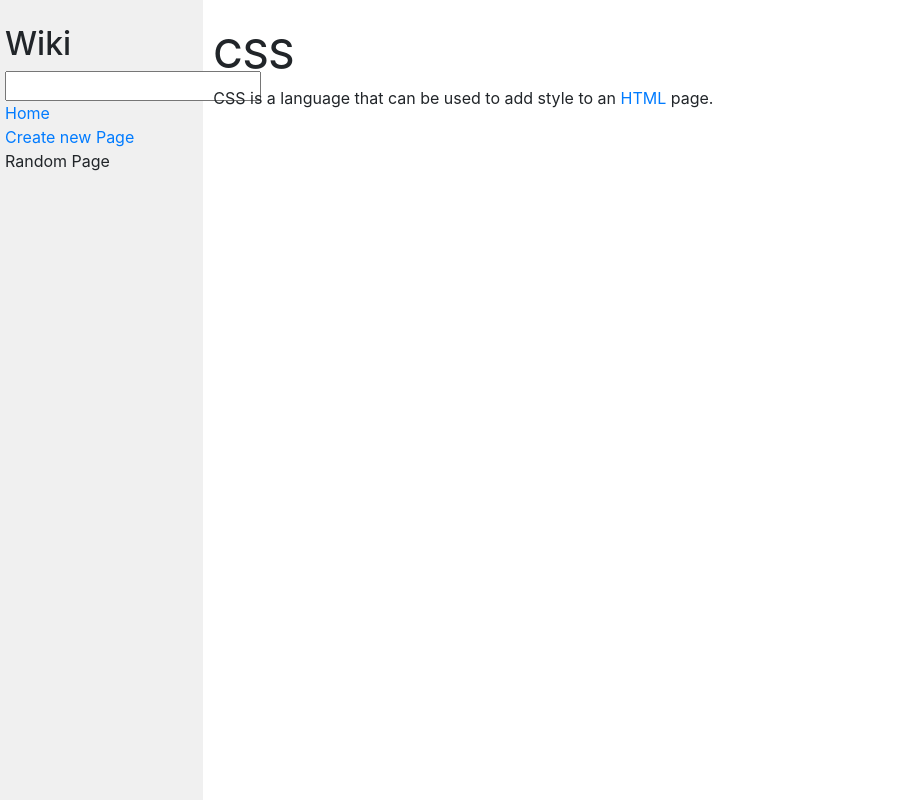
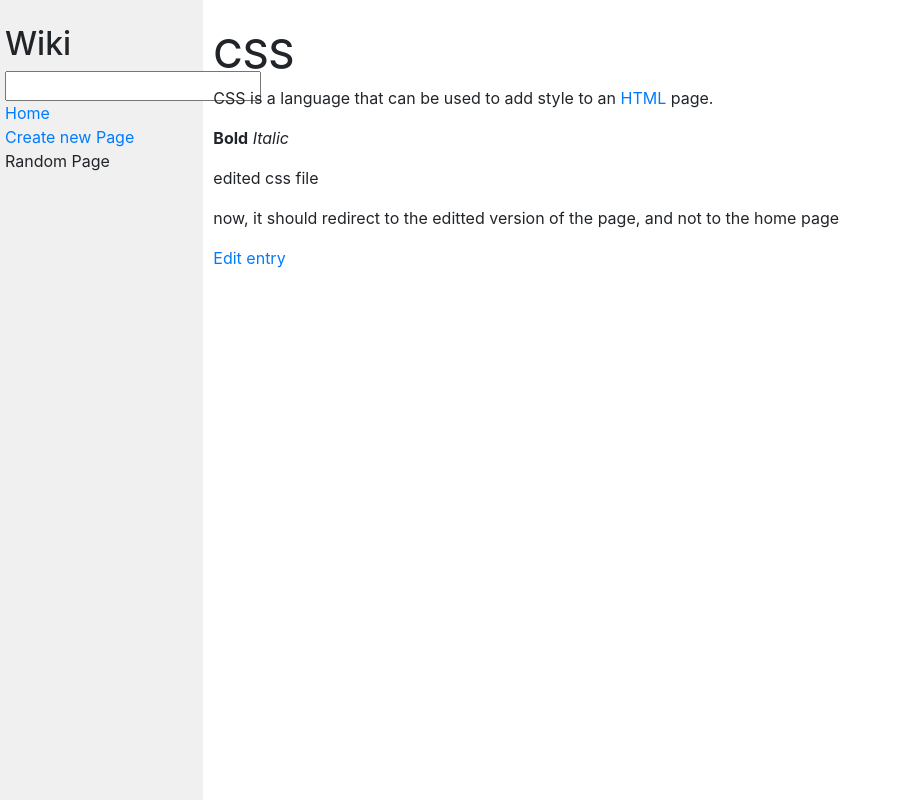
Before and after one commit to Gaurav-Shekhawat/vikiDjango, a Django app: page /wiki/CSS in a window 1280 px wide. Shown: the whole page, without its empty margins (0-897 px from the left). Run offline with Django 3.2, Linux system fonts and the light colour scheme; some libraries are stand-ins or nearby versions.

Commit message:
implement edit function

```diff
--- a/encyclopedia/templates/encyclopedia/entry.html
+++ b/encyclopedia/templates/encyclopedia/entry.html
@@ -1,2 +1,4 @@
 {% extends "encyclopedia/layout.html" %} {% block title %} {{pagetitle}}
-{%endblock %} {% block body %} {{bodyContent|safe}} {% endblock %}
+{%endblock %} {% block body %} {{bodyContent|safe}}
+<a href="./{{pagetitle}}/edit">Edit entry</a>
+{% endblock %}
--- a/encyclopedia/urls.py
+++ b/encyclopedia/urls.py
@@ -5,5 +5,7 @@ from . import views
 urlpatterns = [
     path("", views.index, name="index"),
     path("wiki/newPage",views.newPage,  name = "newPage"),
+    path("wiki/editpage", views.editpage, name = "editpage"),
     path("wiki/<str:pagetitle>", views.entry, name = "entry"),
+    path("wiki/<str:pagetitle>/edit", views.edit, name = "edit"),
 ]
--- a/encyclopedia/views.py
+++ b/encyclopedia/views.py
@@ -1,6 +1,7 @@
 from django.http import HttpResponse, HttpResponseRedirect
 from django.shortcuts import render
 from django import forms
+from django.template import RequestContext
 from django.urls import reverse
 import markdown
 import os
@@ -13,7 +14,7 @@ class SearchWikiForm(forms.Form):
 
 class newPageForm(forms.Form):
     pageTitle = forms.CharField(label = "Title")
-    pageContent = forms.CharField(label= "Content")
+    pageContent = forms.CharField(widget=forms.Textarea)
 
 
 def index(request):
@@ -62,6 +63,9 @@ def newPage(request):
 
         if form.is_valid():
             newPageTitle = form.cleaned_data["pageTitle"]
+            if "name" not in form.cleaned_data:
+                if newPageTitle in util.list_entries():
+                    return HttpResponse("Error: Blog already exists")
             newPageBody = form.cleaned_data["pageContent"]
             finalPath = os.path.join("entries", f"{newPageTitle}.md");
             file1 = open(finalPath, "w");
@@ -78,3 +82,38 @@ def newPage(request):
     return render(request, "encyclopedia/newPage.html", {
         "form": newPageForm()
     })
+
+
+def edit(request, pagetitle):
+    with open(f"entries/{pagetitle}.md", 'r') as f:
+        text = f.read()
+        diction = {
+            "pageTitle":pagetitle,
+            "pageContent":text
+            }
+        form = newPageForm(diction)
+        f.close()
+        return render(request, "encyclopedia/edit.html", {
+            "pagetitle": f"edit:{pagetitle}",
+            "editForm":form,
+            "form": SearchWikiForm()
+        })
+
+def editpage(request):
+    if request.method == "POST":
+        form = newPageForm(request.POST)
+
+        if form.is_valid():
+            edittedPageTitle = form.cleaned_data["pageTitle"]
+            edittedPageBody = form.cleaned_data["pageContent"]
+            finalPath = os.path.join("entries", f"{edittedPageTitle}.md");
+            file1 = open(finalPath, "w");
+            file1.write(edittedPageBody)
+            file1.close()
+            return HttpResponseRedirect(f"/wiki/{edittedPageTitle}")
+        else:
+            return render(request, "encyclopedia/edit.html", {
+                "form":form
+            })
+    else:
+        return HttpResponse("inside the else statement, you fucked up mister")
--- a/entries/CSS.md
+++ b/entries/CSS.md
@@ -1,3 +1,11 @@
 # CSS
 
 CSS is a language that can be used to add style to an [HTML](/wiki/HTML) page.
+
+**Bold**
+*Italic*
+
+
+edited css file
+
+now, it should redirect to the editted version of the page, and not to the home page
```
Also changed, not shown: encyclopedia/templates/encyclopedia/edit.html (added, +13 -0 lines), entries/HTML.md (+2 -0 lines), entries/newTitle 4.md (added, +7 -0 lines).
